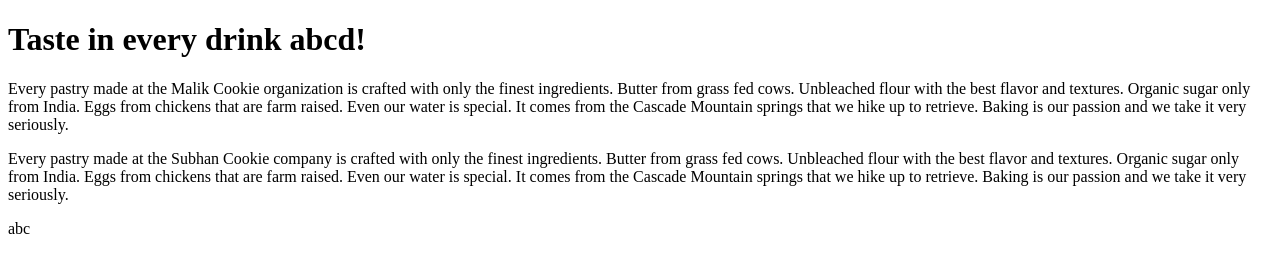
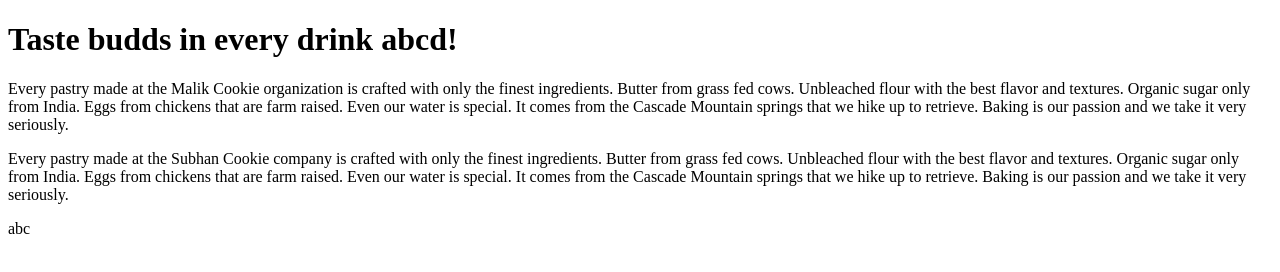
Before and after one commit to zunair-tech/devOps_first_project, a plain HTML site: page index.htm in a window 1280 px wide. Drawn offline with Linux system fonts and the light colour scheme.

Commit message:
new record

```diff
--- a/index.htm
+++ b/index.htm
@@ -2,7 +2,7 @@
 <html>
 <body>
 
-<h1>Taste in every drink abcd!</h1>
+<h1>Taste budds in every drink abcd!</h1>
 <p>Every pastry made at the Malik Cookie organization is crafted with only the finest ingredients. Butter from grass fed cows. Unbleached flour with the best flavor and textures. Organic sugar only from India. Eggs from chickens that are farm raised. Even our water is special. It comes from the Cascade Mountain springs that we hike up to retrieve. Baking is our passion and we take it very seriously.</p>
 <p>Every pastry made at the Subhan Cookie company is crafted with only the finest ingredients. Butter from grass fed cows. Unbleached flour with the best flavor and textures. Organic sugar only from India. Eggs from chickens that are farm raised. Even our water is special. It comes from the Cascade Mountain springs that we hike up to retrieve. Baking is our passion and we take it very seriously.</p>
 <p>abc</p>
```
